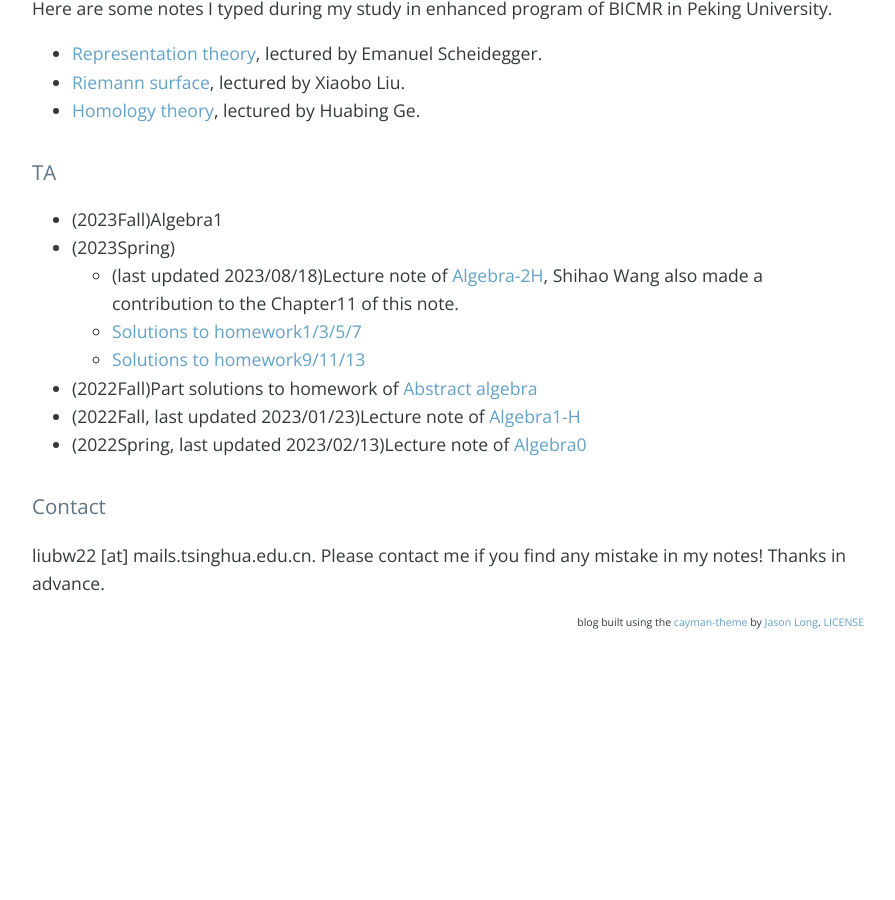
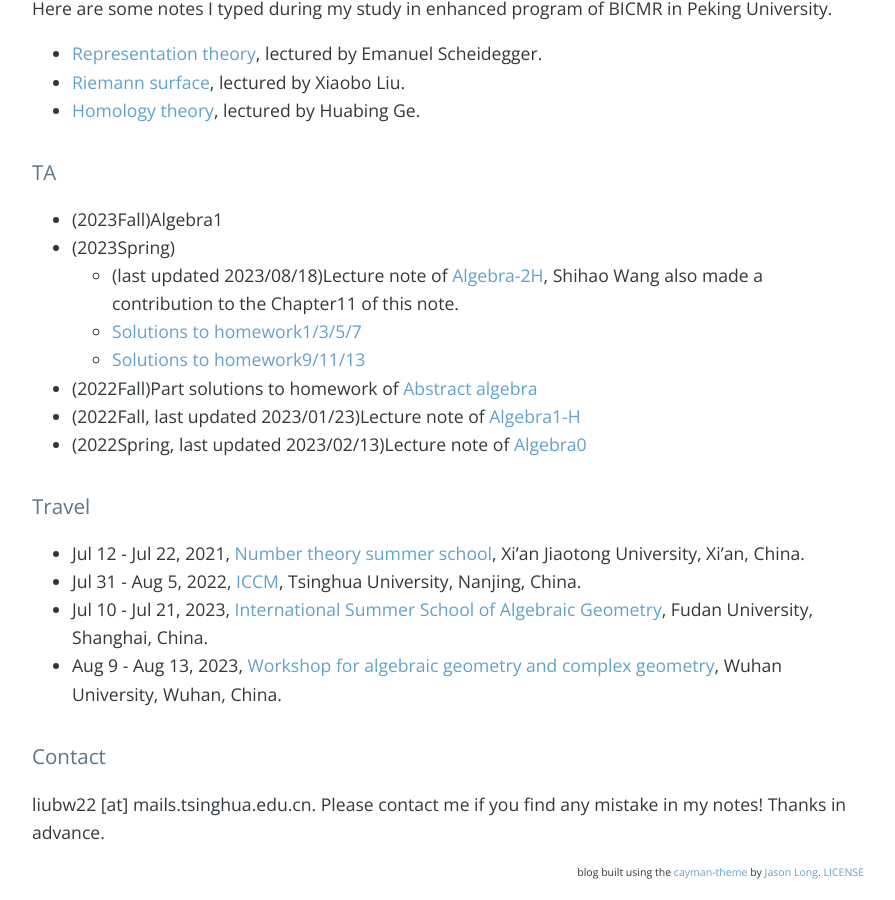
Before and after one commit to bowenl-math/bowenl-math.github.io, a Jekyll site: the page built from index.md, in a window 1280 px wide and 900 px high, scrolled down 1729 px. Shown: the whole window, without its empty margins (192-1087 px from the left). Built offline with Jekyll 4.4.1, drawn with Linux system fonts in a browser that asks for light colours; nearby versions of some CDN libraries; our own code applies the rules of GitHub Pages for plain Markdown files; the list of posts is cut into pages by our own code; comment, search, counter and statistics services are not loaded; before the commit the page ends 2379 px from its top, so only the background shows below that.

Commit message:
Update index.md

```diff
--- a/index.md
+++ b/index.md
@@ -44,5 +44,12 @@ Here are some notes I typed during my study in enhanced program of BICMR in Peki
 * (2022Spring, last updated 2023/02/13)Lecture note of [Algebra0](notes/2023Spring/Algebra0.pdf)
 
 
+### Travel
+* Jul 12 - Jul 22, 2021, [Number theory summer school](https://math.xjtu.edu.cn/info/1089/10637.htm), Xi’an Jiaotong University, Xi'an, China.
+* Jul 31 - Aug 5, 2022, [ICCM](http://iccm.tsinghua.edu.cn/iccm2022/#/), Tsinghua University, Nanjing, China.
+* Jul 10 - Jul 21, 2023, [International Summer School of Algebraic Geometry](https://scms.fudan.edu.cn/info/4503/5820.htm), Fudan University, Shanghai, China.
+* Aug 9 - Aug 13, 2023, [Workshop for algebraic geometry and complex geometry](https://tmcc.whu.edu.cn/info/1206/2689.htm), Wuhan University, Wuhan, China.
+
+
 ### Contact
 liubw22 [at] mails.tsinghua.edu.cn. Please contact me if you find any mistake in my notes! Thanks in advance.
```
